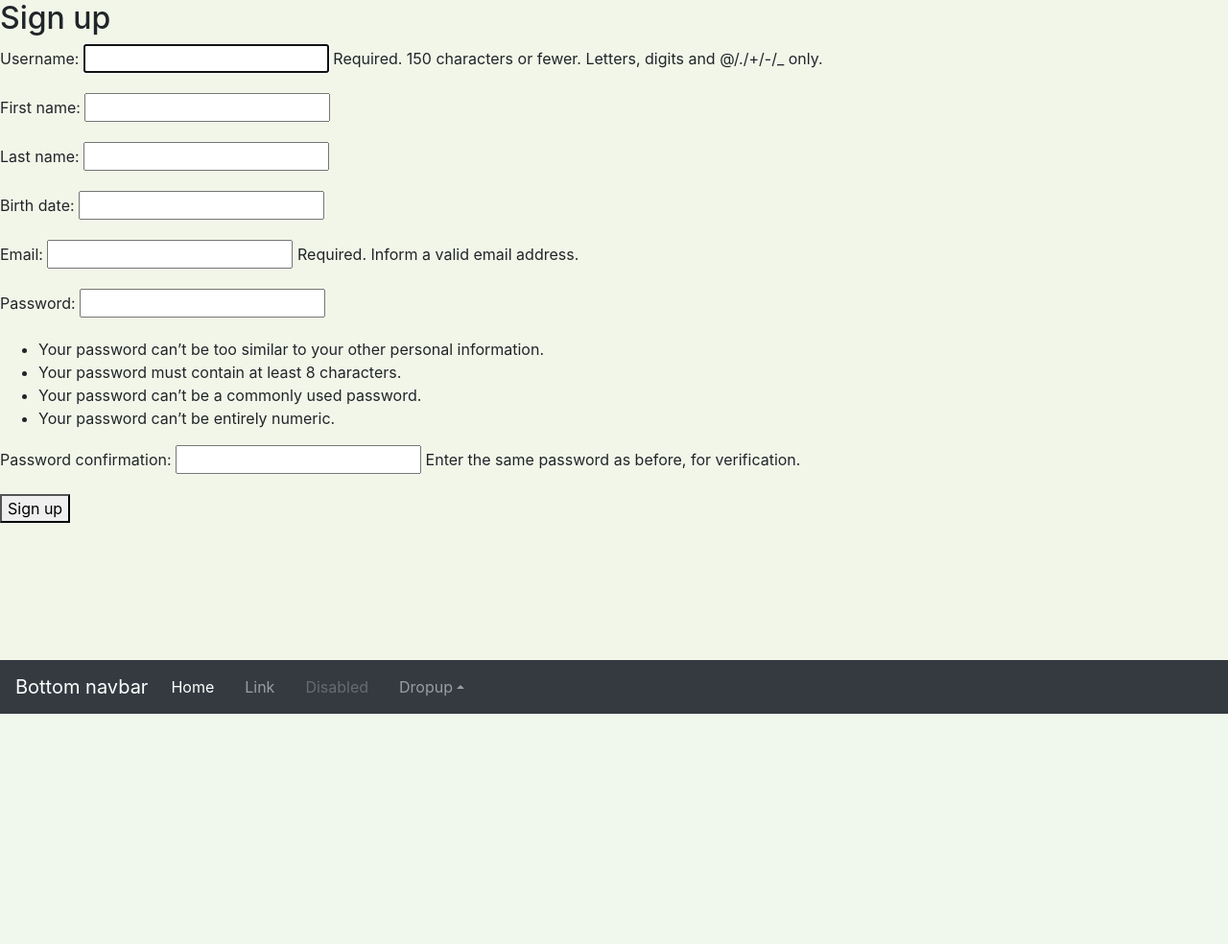
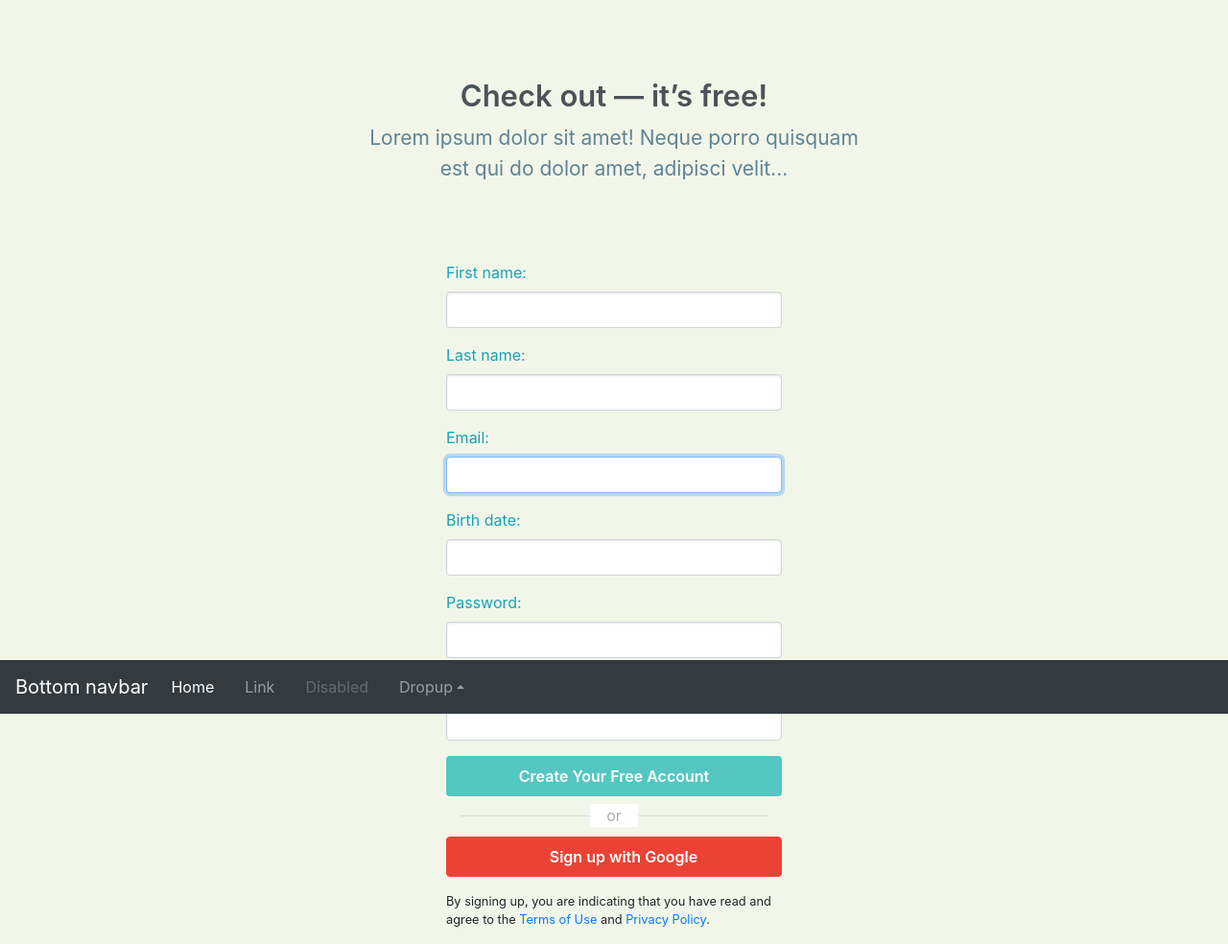
Before and after one commit to antrodart/mercados_prediccion, a Django app: page /signup/ in a window 1280 px wide. Shown: the part 56-1040 px from the top of the page at 96% size. Before the commit the page ends 800 px from the top, so only its background shows below. Run offline with Django 3.2, Linux system fonts and the light colour scheme; some libraries are stand-ins or nearby versions.

Commit message:
Added sign up form

```diff
--- a/PredictionMarketsTFG/mercados_de_prediccion/static/css/main.css
+++ b/PredictionMarketsTFG/mercados_de_prediccion/static/css/main.css
@@ -152,3 +152,76 @@ footer ul.quick-links li{
     font-weight: 600;
     text-decoration: none;
 }
+
+.send-button{
+background: #54C7C3;
+width:100%;
+font-weight: 600;
+color:#fff;
+padding: 8px 25px;
+}
+input[type=number]::-webkit-inner-spin-button,
+input[type=number]::-webkit-outer-spin-button {
+  -webkit-appearance: none;
+  margin: 0;
+}
+.g-button{
+color: #fff !important;
+border: 1px solid #EA4335;
+background: #ea4335 !important;
+width:100%;
+font-weight: 600;
+padding: 8px 25px;
+}
+.my-input{
+box-shadow: inset 0 1px 2px rgba(0, 0, 0, 0.1);
+cursor: text;
+padding: 8px 10px;
+transition: border .1s linear;
+}
+.header-title{
+margin: 5rem 0;
+}
+h1{
+font-size: 31px;
+line-height: 40px;
+font-weight: 600;
+color:#4c5357;
+}
+h2{
+color: #5e8396;
+font-size: 21px;
+line-height: 32px;
+font-weight: 400;
+}
+.login-or {
+position: relative;
+color: #aaa;
+margin-top: 10px;
+margin-bottom: 10px;
+padding-top: 10px;
+padding-bottom: 10px;
+}
+.span-or {
+display: block;
+position: absolute;
+left: 50%;
+top: -2px;
+margin-left: -25px;
+background-color: #fff;
+width: 50px;
+text-align: center;
+}
+.hr-or {
+height: 1px;
+margin-top: 0px !important;
+margin-bottom: 0px !important;
+}
+@media screen and (max-width:480px){
+h1{
+font-size: 26px;
+}
+h2{
+font-size: 20px;
+}
+}
--- a/PredictionMarketsTFG/templates/base.html
+++ b/PredictionMarketsTFG/templates/base.html
@@ -39,7 +39,7 @@
       {% if user.is_authenticated %}
       <li class="nav-item dropdown">
         <a class="nav-link dropdown-toggle" href="#" id="navbarDropdown" role="button" data-toggle="dropdown" aria-haspopup="true" aria-expanded="false">
-          {{user.username}}
+          {{user.first_name}}
         </a>
         <div class="dropdown-menu" aria-labelledby="navbarDropdown">
           <a class="dropdown-item" href="{% url 'edit_profile' %}">{% blocktrans %}Edit profile{% endblocktrans %}</a>
--- a/PredictionMarketsTFG/templates/registration/signup.html
+++ b/PredictionMarketsTFG/templates/registration/signup.html
@@ -1,5 +1,6 @@
 {% extends 'base.html' %}
 {% load i18n %}
+{% load widget_tweaks %}
 
 <head>
     <title>{% block title %}{% blocktrans %}Sign up{% endblocktrans %}{% endblock %}</title>
@@ -7,11 +8,66 @@
 
 {% block content %}
 
-<h2>{% blocktrans %}Sign up{% endblocktrans %}</h2>
-<form method='post'>
-    {% csrf_token %}
-    {{form.as_p}}
-    <button type="submit">{% blocktrans %}Sign up{% endblocktrans %}</button>
-</form>
+  <div class="container">
+      <div class="col-md-6 mx-auto text-center">
+         <div class="header-title">
+            <h1 class="wv-heading--title">
+               Check out — it’s free!
+            </h1>
+            <h2 class="wv-heading--subtitle">
+               Lorem ipsum dolor sit amet! Neque porro quisquam est qui do dolor amet, adipisci velit...
+            </h2>
+         </div>
+      </div>
+      <div class="row">
+         <div class="col-md-4 mx-auto">
+            <div class="myform form ">
+               <form method="post" name="login">
+                   {% csrf_token %}
+                  <div class="form-group">
+                      <label for="first_name" class="text-info">First name:</label><br>
+                      {{ form.first_name | add_class:'form-control my-input' |attr:'id:first_name' }}
+                  </div>
+                  <div class="form-group">
+                      <label for="last_name" class="text-info">Last name:</label><br>
+                      {{ form.last_name | add_class:'form-control my-input' |attr:'id:last_name' }}
+                  </div>
+                  <div class="form-group">
+                      <label for="email" class="text-info">Email:</label><br>
+                      {{ form.email | add_class:'form-control my-input' |attr:'id:email' }}
+                  </div>
+                   <div class="form-group">
+                       <label for="birth_date" class="text-info">Birth date:</label><br>
+                      {{ form.birth_date |add_class:'form-control my-input' |attr:'id:birth_date' }}
+                  </div>
+                   <div class="form-group">
+                       <label for="password1" class="text-info">Password:</label><br>
+                      {{ form.password1 |add_class:'form-control my-input' |attr:'id:password1' }}
+                  </div>
+                   <div class="form-group">
+                       <label for="password2" class="text-info">Repeat password:</label><br>
+                      {{ form.password2 |add_class:'form-control my-input' |attr:'id:password2' }}
+                  </div>
+                  <div class="text-center ">
+                     <button type="submit" class=" btn btn-block send-button tx-tfm">Create Your Free Account</button>
+                  </div>
+                  <div class="col-md-12 ">
+                     <div class="login-or">
+                        <hr class="hr-or">
+                        <span class="span-or">or</span>
+                     </div>
+                  </div>
+                  <div class="form-group">
+                     <a class="btn btn-block g-button" href="#">
+                     <i class="fa fa-google"></i> Sign up with Google
+                     </a>
+                  </div>
+                  <p class="small mt-3">By signing up, you are indicating that you have read and agree to the <a href="#" class="ps-hero__content__link">Terms of Use</a> and <a href="#">Privacy Policy</a>.
+                  </p>
+               </form>
+            </div>
+         </div>
+      </div>
+   </div>
 
 {% endblock content %}
--- a/PredictionMarketsTFG/users/forms.py
+++ b/PredictionMarketsTFG/users/forms.py
@@ -2,16 +2,17 @@ from django import forms
 from django.contrib.auth.forms import UserCreationForm, UserChangeForm
 from .models import CustomUser
 from django.utils.translation import gettext_lazy as _
+from mercados_de_prediccion_project import settings
 
 class SignupForm(UserCreationForm):
-	first_name = forms.CharField(label=_("First name"),max_length=30, required=True)
-	last_name = forms.CharField(label=_("Last name"),max_length=60, required=True)
-	birth_date = forms.DateField(label=_("Birth date"))
-	email = forms.EmailField(max_length=254, help_text='Required. Inform a valid email address.')
+	first_name = forms.CharField(label=_("First name"),max_length=30, required=True, widget=forms.TextInput(attrs={}))
+	last_name = forms.CharField(label=_("Last name"),max_length=60, required=True, widget=forms.TextInput(attrs={}))
+	birth_date = forms.DateField(label=_("Birth date"),widget=forms.DateInput(format=settings.DATE_INPUT_FORMATS), input_formats=settings.DATE_INPUT_FORMATS)
+	email = forms.EmailField(max_length=254, help_text='Required. Inform a valid email address.', widget=forms.EmailInput(attrs={}))
 
 	class Meta(UserCreationForm.Meta):
 		model = CustomUser
-		fields = ('username', 'first_name', 'last_name', 'birth_date', 'email', 'password1', 'password2', )
+		fields = ('first_name', 'last_name', 'birth_date', 'email', 'password1', 'password2', )
 		#fields = UserCreationForm.Meta.fields
 
 
--- a/PredictionMarketsTFG/users/models.py
+++ b/PredictionMarketsTFG/users/models.py
@@ -1,6 +1,49 @@
 from django.db import models
-from django.contrib.auth.models import AbstractUser
+from django.contrib.auth.models import AbstractUser, BaseUserManager
 
 # Create your models here.
+
+class UserManager(BaseUserManager):
+	"""Define a model manager for User model with no username field."""
+
+	use_in_migrations = True
+
+	def _create_user(self, email, password, **extra_fields):
+		"""Create and save a User with the given email and password."""
+		if not email:
+			raise ValueError('The given email must be set')
+		email = self.normalize_email(email)
+		user = self.model(email=email, **extra_fields)
+		user.set_password(password)
+		user.save(using=self._db)
+		return user
+
+	def create_user(self, email, password=None, **extra_fields):
+		"""Create and save a regular User with the given email and password."""
+		extra_fields.setdefault('is_staff', False)
+		extra_fields.setdefault('is_superuser', False)
+		return self._create_user(email, password, **extra_fields)
+
+	def create_superuser(self, email, password, **extra_fields):
+		"""Create and save a SuperUser with the given email and password."""
+		extra_fields.setdefault('is_staff', True)
+		extra_fields.setdefault('is_superuser', True)
+
+		if extra_fields.get('is_staff') is not True:
+			raise ValueError('Superuser must have is_staff=True.')
+		if extra_fields.get('is_superuser') is not True:
+			raise ValueError('Superuser must have is_superuser=True.')
+
+		return self._create_user(email, password, **extra_fields)
+
+
 class CustomUser(AbstractUser):
-    birth_date = models.DateField(blank=True, null=True)
+	"""User model."""
+	username = None
+	email = models.EmailField(unique=True)
+	birth_date = models.DateField(blank=True, null=True)
+
+	USERNAME_FIELD = 'email'
+	REQUIRED_FIELDS = []
+
+	objects = UserManager()  ## This is the new line in the User model.
--- a/PredictionMarketsTFG/users/views.py
+++ b/PredictionMarketsTFG/users/views.py
@@ -9,9 +9,9 @@ def signup(request):
 		form = SignupForm(request.POST)
 		if form.is_valid():
 			form.save()
-			username = form.cleaned_data.get('username')
+			email = form.cleaned_data.get('email')
 			raw_password = form.cleaned_data.get('password1')
-			user = authenticate(username=username, password=raw_password)
+			user = authenticate(email=email, password=raw_password)
 			login(request, user)
 
 			return redirect('home')
```
Also changed, not shown: PredictionMarketsTFG/mercados_de_prediccion_project/settings.py (+8 -0 lines), PredictionMarketsTFG/templates/registration/login.html (+5 -3 lines), PredictionMarketsTFG/users/admin.py (+22 -2 lines), PredictionMarketsTFG/users/migrations/0003_auto_20190429_1751.py (added).
